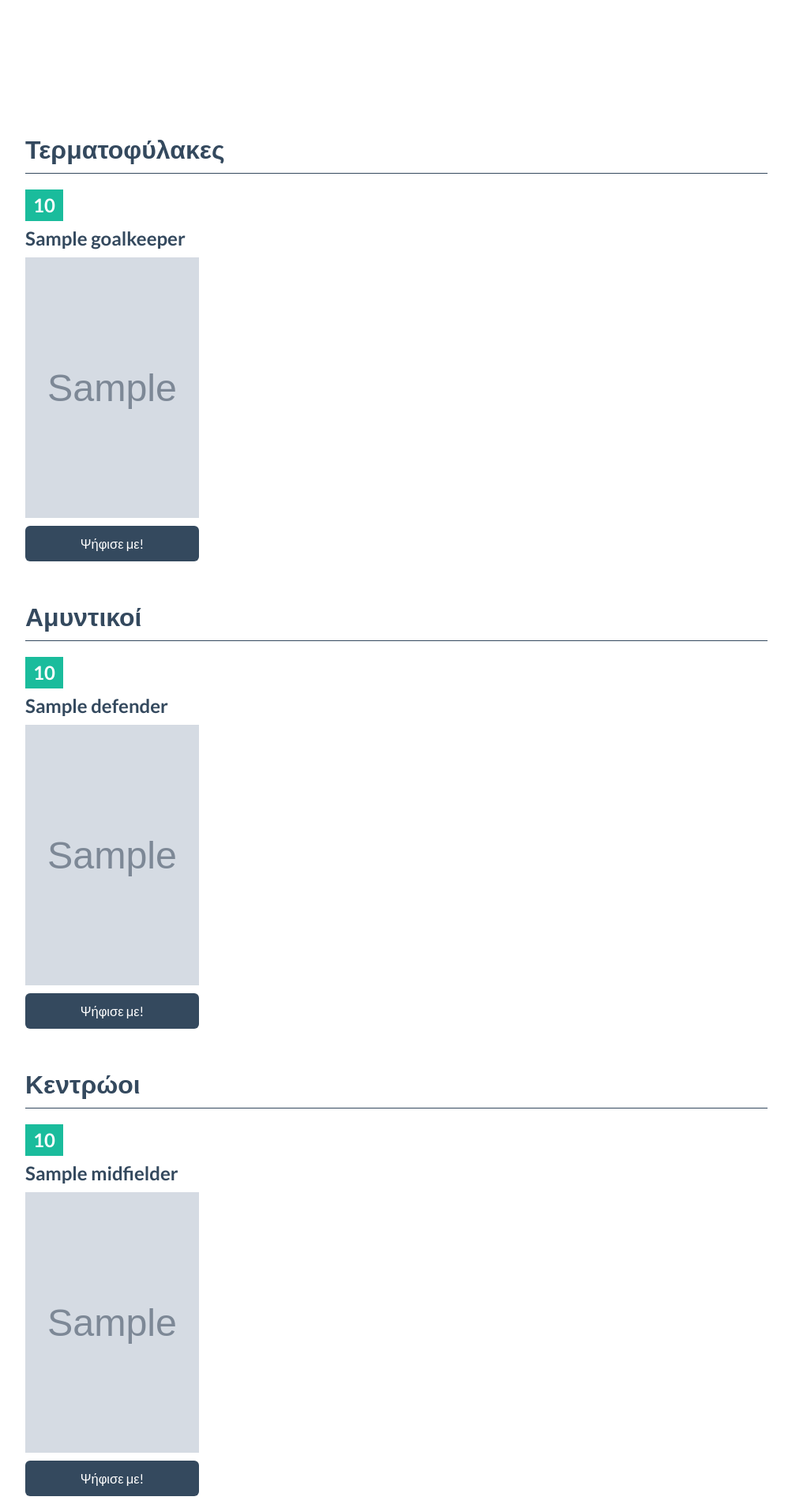
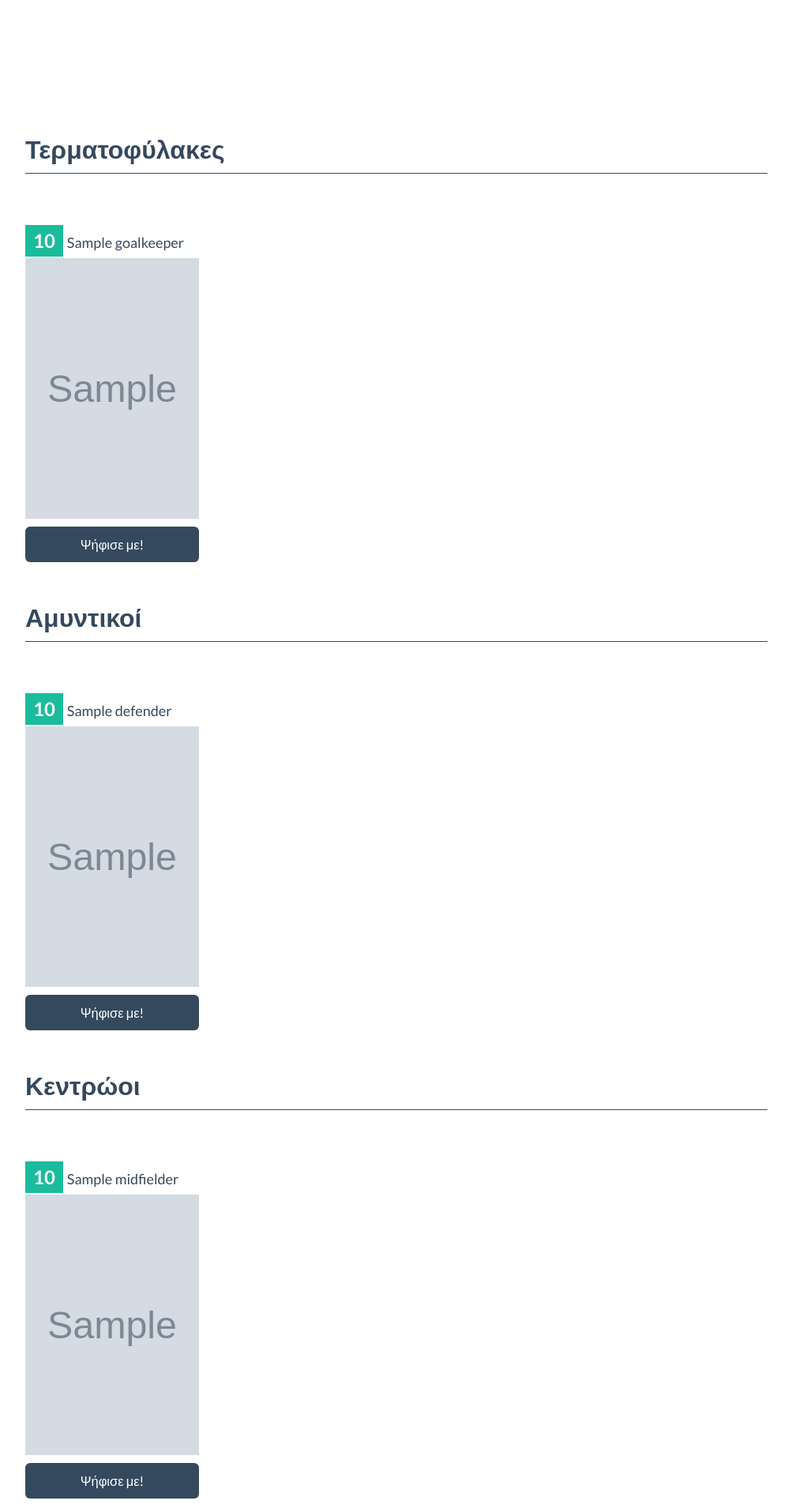
Before and after one commit to ppapageorgiou/votemvt, a Django app: template apps/main/templates/main/index.html in a window 1280 px wide. Shown: the part 553-2463 px from the top of the page at 79% size, without its empty margins (138-1141 px from the left). Run offline with Django 3.2, Linux system fonts and the light colour scheme; the template is opened without the code that fills it: most values are stand-ins (such as "Sample title", 1, 10 or a date in 2020); grey boxes marked "Sample" are stand-in pictures; parts of the project's set-up code (start-up, migrations or seed data) failed here and were passed over; some libraries are stand-ins or nearby versions.

Commit message:
fixed some css

```diff
--- a/apps/main/templates/main/index.html
+++ b/apps/main/templates/main/index.html
@@ -31,7 +31,7 @@
       <div class="row demo-row">
         {% for goalkeeper in goalkeepers %}
         <div class="span3 player">
-          <div class="votes ib"><h3 id="votes-{{goalkeeper.pk}}">{{goalkeeper.votes}}</h3></div><h3 class="ib">{{goalkeeper.name}}</h3>
+          <div class="votes ib"><h3 id="votes-{{goalkeeper.pk}}">{{goalkeeper.votes}}</h3></div><h4 class="ib">{{goalkeeper.name}}</h4>
           <img src="{{MEDIA_URL}}{{goalkeeper.image}}" class="player-img"></img>
           {% if goalkeeper.pk in votes %}
             <a id="{{goalkeeper.pk}}" href="#" class="btn btn-large btn-block btn-primary vote">Τουρίστας!</a>
@@ -45,7 +45,7 @@
       <div class="row demo-row">
         {% for defender in defenders %}
         <div class="span3 player">
-          <div class="votes ib"><h3 id="votes-{{defender.pk}}">{{defender.votes}}</h3></div><h3 class="ib">{{defender.name}}</h3>
+          <div class="votes ib"><h3 id="votes-{{defender.pk}}">{{defender.votes}}</h3></div><h4 class="ib">{{defender.name}}</h4>
           <img src="{{MEDIA_URL}}{{defender.image}}" class="player-img"></img>
           {% if defender.pk in votes %}
             <a id="{{defender.pk}}" href="#" class="btn btn-large btn-block btn-primary vote">Τουρίστας!</a>
@@ -59,7 +59,7 @@
       <div class="row demo-row">
         {% for midfielder in midfielders %}
         <div class="span3 player">
-          <div class="votes ib"><h3 id="votes-{{midfielder.pk}}">{{midfielder.votes}}</h3></div><h3 class="ib">{{midfielder.name}}</h3>
+          <div class="votes ib"><h3 id="votes-{{midfielder.pk}}">{{midfielder.votes}}</h3></div><h4 class="ib">{{midfielder.name}}</h4>
           <img src="{{MEDIA_URL}}{{midfielder.image}}" class="player-img"></img>
           {% if midfielder.pk in votes %}
             <a id="{{midfielder.pk}}" href="#" class="btn btn-large btn-block btn-primary vote">Τουρίστας!</a>
@@ -73,7 +73,7 @@
       <div class="row demo-row">
         {% for attacker in attackers %}
         <div class="span3 player">
-          <div class="votes ib"><h3 id="votes-{{attacker.pk}}">{{attacker.votes}}</h3></div><h3 class="ib">{{attacker.name}}</h3>
+          <div class="votes ib"><h3 id="votes-{{attacker.pk}}">{{attacker.votes}}</h3></div><h4 class="ib">{{attacker.name}}</h4>
           <img src="{{MEDIA_URL}}{{attacker.image}}" class="player-img"></img>
           {% if attacker.pk in votes %}
             <a id="{{attacker.pk}}" href="#" class="btn btn-large btn-block btn-primary vote">Τουρίστας!</a>
--- /dev/null
+++ b/pip-reqs.txt
@@ -0,0 +1,5 @@
+Django==1.5.1
+PIL==1.1.7
+gunicorn==0.17.4
+path.py==3.1
+wsgiref==0.1.2
--- a/static/css/touristes.css
+++ b/static/css/touristes.css
@@ -1,5 +1,9 @@
 .player-img {
 	height: 330px;
+}
+
+.player {
+	margin-top: 45px;
 }
 
 .vote {
```
